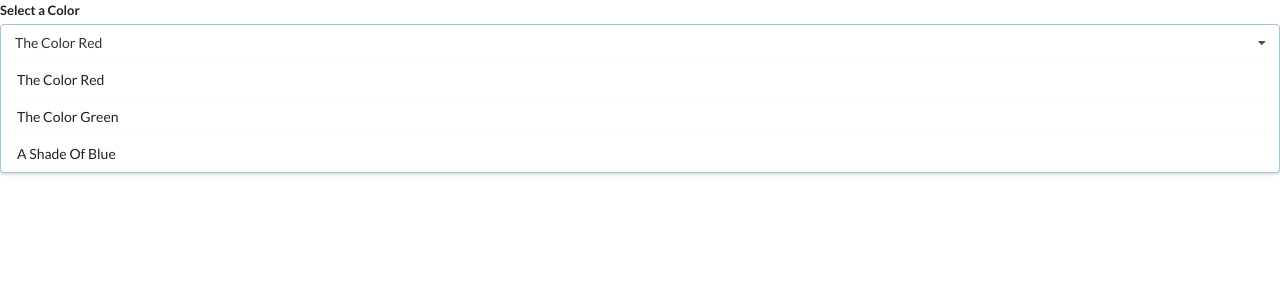
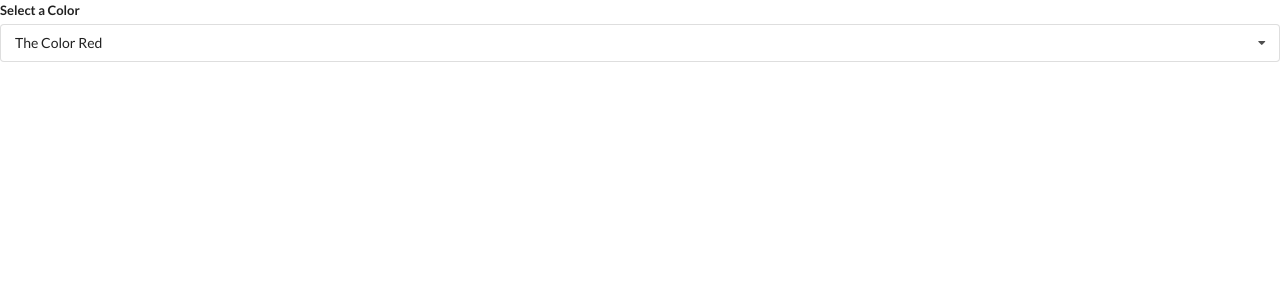
Before and after one commit to Ammar-Raneez/React_Widgets, a React (Create React App) app: page / in a window 1280 px wide. Shown: the top 300 px of the page. Built offline with nearby package versions, Linux system fonts and the light colour scheme.

Commit message:
feat: filtered selections

```diff
--- a/src/components/Dropdown.js
+++ b/src/components/Dropdown.js
@@ -1,7 +1,13 @@
-import React from "react";
+import React, { useState } from "react";
 
 function Dropdown({ options, selected, onSelectedChange }) {
+  const [open, setOpen] = useState(false);
+
   const renderedOptions = options.map((option) => {
+    if (option.value === selected.value) {
+      return null;
+    }
+
     return (
       <div
         onClick={() => onSelectedChange(option)}
@@ -17,10 +23,15 @@ function Dropdown({ options, selected, onSelectedChange }) {
     <div className="ui form">
       <div className="field">
         <label className="label">Select a Color</label>
-        <div className="ui selection dropdown visible active">
+        <div
+          className={`ui selection dropdown ${open ? "visible active" : ""}`}
+          onClick={() => setOpen(!open)}
+        >
           <i className="dropdown icon"></i>
           <div className="text">{selected.label}</div>
-          <div className="menu visible transition">{renderedOptions}</div>
+          <div className={`menu ${open ? "visible transition" : ""}`}>
+            {renderedOptions}
+          </div>
         </div>
       </div>
     </div>
```
